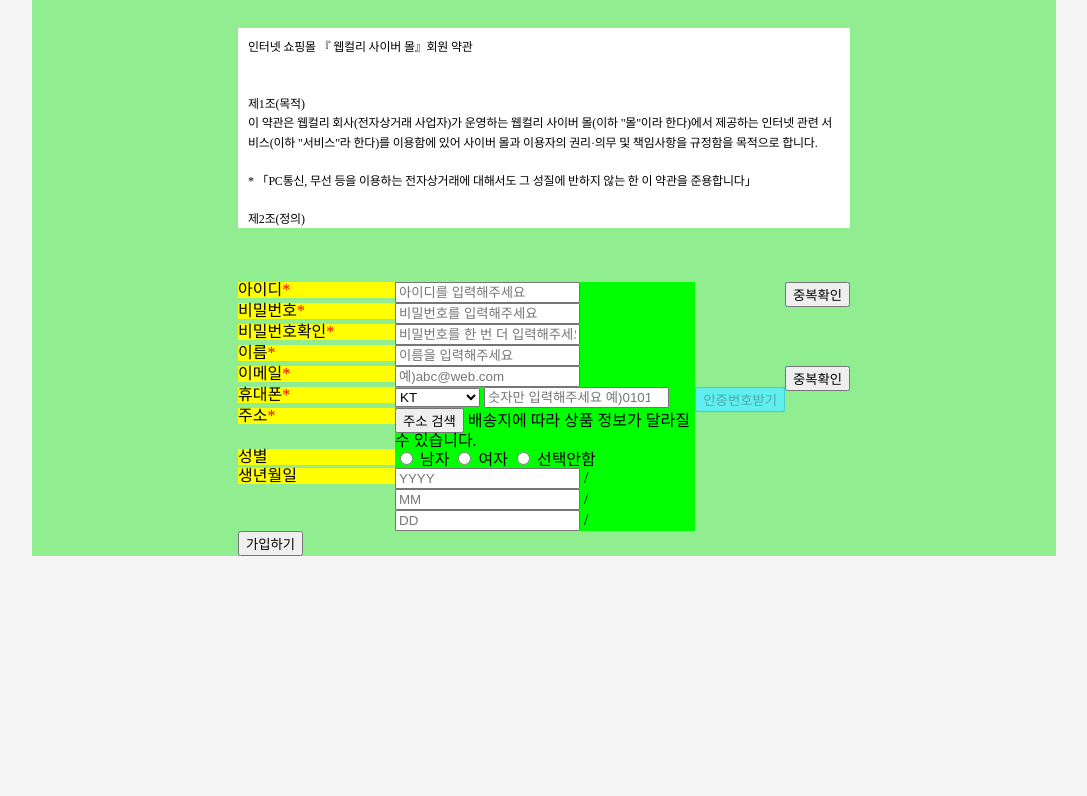
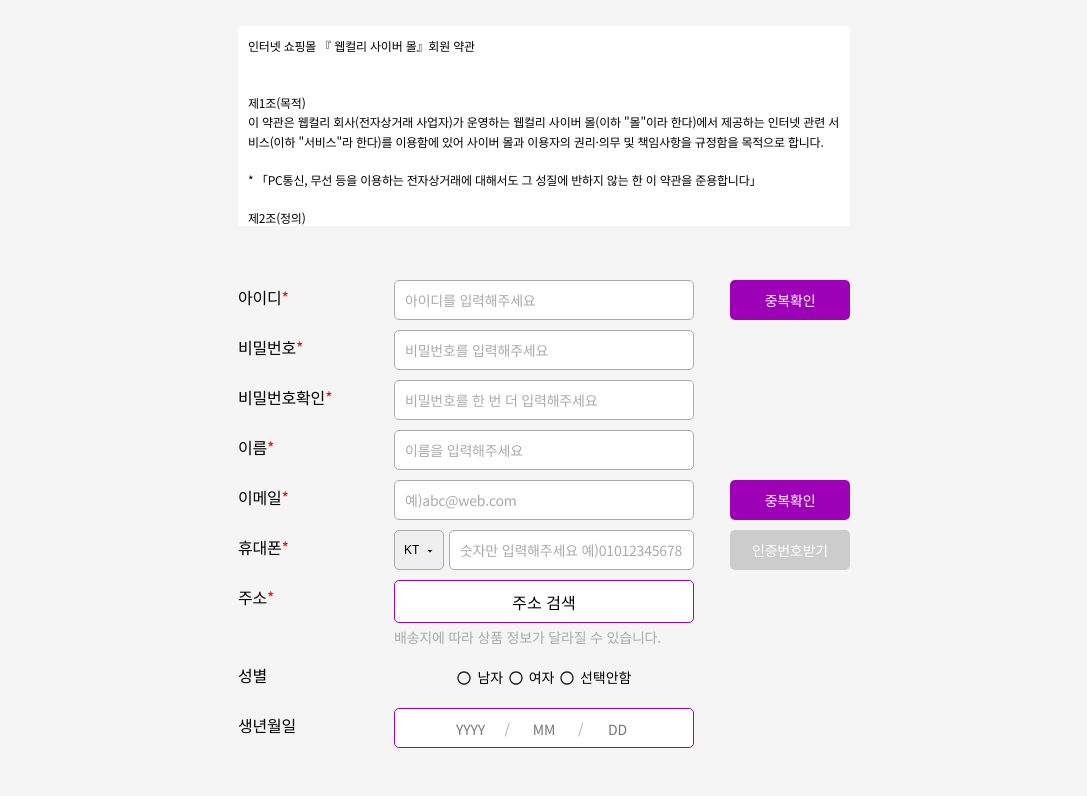
Before and after one commit to kimnani01/css_study, a plain HTML site: page project_form/kurly_join.html in a window 1280 px wide. Shown: the part 119-915 px from the top of the page, without its empty margins (96-1183 px from the left). Before the commit the page ends 800 px from the top, so only its background shows below. Drawn offline with Linux system fonts and the light colour scheme.

Commit message:
컬리, 오늘의집 회원가입

```diff
--- a/project_form/kurly_join.html
+++ b/project_form/kurly_join.html
@@ -33,19 +33,19 @@
                 <dl>
                     <dt>아이디<span>*</span></dt>
                     <dd><input type="text" name="user_id" placeholder="아이디를 입력해주세요" required></dd>
-                    <dd><button type="button" id="user_name_check">중복확인</button></dd>
+                    <dd><button type="button" id="id_check_btn">중복확인</button></dd>
                     <dt>비밀번호<span>*</span></dt>
                     <dd><input type="password" name="user_pw" placeholder="비밀번호를 입력해주세요" required></dd>
                     <dd></dd>
                     <dt>비밀번호확인<span>*</span></dt>
-                    <dd><input type="password" name="user_pw_reenter" placeholder="비밀번호를 한 번 더 입력해주세요" required></dd>
+                    <dd><input type="password" name="user_pw_re" placeholder="비밀번호를 한 번 더 입력해주세요" required></dd>
                     <dd></dd>
                     <dt>이름<span>*</span></dt>
                     <dd><input type="text" name="user_name" placeholder="이름을 입력해주세요" required></dd>
                     <dd></dd>
                     <dt>이메일<span>*</span></dt>
                     <dd><input type="email" name="user_mail" placeholder="예)abc@web.com" required></dd>
-                    <dd><button type="button" id="user_mail_check">중복확인</button></dd>
+                    <dd><button type="button" id="mail_check_btn">중복확인</button></dd>
                     <dt>휴대폰<span>*</span></dt>
                     <dd>
                         <select name="mobile_carrier">
@@ -56,33 +56,32 @@
                             <option value="lg_budget">LG알뜰폰</option>
                             <option value="skt_budget">SKT알뜰폰</option>
                         </select>
-                        <input type="number" name="user_phone_num" placeholder="숫자만 입력해주세요 예)01012345678" required>
+                        <input type="number" name="user_phone" placeholder="숫자만 입력해주세요 예)01012345678" required>
                     </dd>
-                    <dd><button type="button" id="certification_number" disabled>인증번호받기</button></dd>
+                    <dd><button type="button" id="certification_btn" disabled>인증번호받기</button></dd>
                     <dt>주소<span>*</span></dt>
                     <dd>
-                        <button type="button" id="user_address">주소 검색</button>
+                        <button type="button" id="btn_address_search">주소 검색</button>
                         <span>배송지에 따라 상품 정보가 달라질 수 있습니다.</span>
                     </dd>
                     <dd></dd>
                     <dt>성별</dt>
                     <dd>
-                        <input type="radio" id="male" name="user_gender" value="male">
+                        <input type="radio" id="male" name="gender" value="male">
                         <label for="male">남자</label>
-                        <input type="radio" id="female" name="user_gender" value="female">
+                        <input type="radio" id="female" name="gender" value="female">
                         <label for="female">여자</label>
-                        <input type="radio" id="not_selected" name="user_gender" value="not_selected">
-                        <label for="not_selected">선택안함</label>
+                        <input type="radio" id="none" name="gender" value="none">
+                        <label for="none">선택안함</label>
                     </dd>
                     <dd></dd>
                     <dt>생년월일</dt>
                     <dd>
-                        <input type="number" name="year" placeholder="YYYY">
+                        <input type="number" name="birthday_year" maxlength="4" placeholder="YYYY">
                         <span>/</span>
-                        <input type="number" name="month" placeholder="MM">
+                        <input type="number" name="birthday_month" maxlength="2" placeholder="MM">
                         <span>/</span>
-                        <input type="number" name="day" placeholder="DD">
-                        <span>/</span>
+                        <input type="number" name="birthday_day" maxlength="2" placeholder="DD">
                     </dd>
                     <dd></dd>
                 </dl>
--- a/project_form/styles/kurly_join.css
+++ b/project_form/styles/kurly_join.css
@@ -9,9 +9,8 @@ html::-o-scrollbar-thumb:hover {background-color: #555;}
 ::-webkit-scrollbar-thumb:hover {background-color: #555;}
 body, html {background-color: #F5F5F5;}
 main {
-    font-family: "Noto Sans KR" sans-serif;
+    font-family: "Noto Sans KR", sans-serif;
     width: 1024px;
-    background-color: lightgreen;
     margin: 40px auto 0;
 }
 main h1 {
@@ -20,6 +19,7 @@ main h1 {
 }
 main h1 a {}
 main h1 a img {}
+/* 회원가입약관 */
 main .law {
     width: 612px; height: 200px;
     background-color: #fff;
@@ -41,41 +41,160 @@ main .law h3 {}
 main .law p {
     margin-bottom: 19px;
 }
+/* 회원가입양식 */
 main #join_frm {
     width: 612px;
-    margin: 0 auto 0;
+    margin: 0 auto;
 }
 main #join_frm .user_info {}
 main #join_frm .user_info dl {
     overflow: hidden;
 }
-main #join_frm .user_info dl dt {
-    background-color: yellow;
+main #join_frm .user_info dl dt /* 제목 공통 */{
     float: left;
-    width: 157px;
+    width: 156px; height: 40px;
+    padding: 8.5px 0;
+    letter-spacing: -0.2px;
 }
-main #join_frm .user_info dl dt span {
+main #join_frm .user_info dl dt span /* 필수표시 */{
     color:#f00
 }
-main #join_frm .user_info dl dd {
-    background-color: lime;
+main #join_frm .user_info dl dd /* 내용 공통 */{
     float: left;
+    width: 300px; height: 40px;
+    margin-bottom: 10px;
 }
-main #join_frm .user_info dl dt + dd {
-    width: 300px;
-}
-main #join_frm .user_info dl dt + dd::placeholder {
+/* 아이디, 비밀번호, 확인, 이름, 이메일, 휴대폰 입력 input 공통 선택자 */
+main #join_frm .user_info dl dd input[name^=user] {
+    background-color: #fff;
+    width: 100%; height: 100%;
+    border: 1px solid #aaa;
+    border-radius: 5px;
+    letter-spacing: -0.2px;
+    font-size: 0.875rem;
     padding: 10px 0 10px 10px;
 }
-main #join_frm .user_info dl dd:nth-child(3n) {
-    background-color: aqua;
+main #join_frm .user_info dl dd input[name^=user]::placeholder {
+    color: #aaa;
+}
+main #join_frm .user_info dl dd:nth-child(3n) /* 내용(버튼위치, 빈) 공통 */{
+    width: 156px;
+    float: right;
+    text-align: right;
+}
+/* 중복확인(아이디, 이메일), 인증번호 받기 공통 선택자 */
+main #join_frm .user_info dl dd button[id$=btn] {
+    background-color: #9e00b7;
+    color: #fff;
+    width: 120px; height: 100%;
+    border: 0;
+    border-radius: 5px;
+    letter-spacing: -0.2px;
+    font-size: 0.875rem;
+}
+/* 휴대폰 */
+main #join_frm .user_info dl dd select[name=mobile_carrier] {
+    appearance: none; /* select의 기본 화살표 숨기기 */
+    background-image: url(../images/arrow_drop_down.svg);
+    background-repeat: no-repeat;
+    /*
+    background-position: x축값 y축값; (왼쪽상단기준)
+    background-position: 10px 20px;
+    background-position: right bottom;
+    */
+    background-position: 29px 14px;
+    font-size: 0.75rem;
+    padding-left: 9px;
+    width: 50px; height: 100%;
+    border: 1px solid #aaa;
+    border-radius: 5px;
+    margin-right: 5px;
+}
+main #join_frm .user_info dl dd select[name=mobile_carrier] option {}
+main #join_frm .user_info dl dd select[name=mobile_carrier] + input {
+    width: 245px;
     float: right;
 }
-main #join_frm .user_info dl dd input {}
-main #join_frm .user_info dl dd button {}
-main #join_frm .user_info dl dd select {}
-main #join_frm .user_info dl dd select option {}
-main #join_frm .user_info dl dd span {}
-main #join_frm .user_info dl dd input label {}
-main .sign_up {}
-main .sign_up button {}
+main #join_frm .user_info dl dd button[id$=btn]:disabled /* 인증번호 받기(색상) */{
+    background-color: #ccc;
+}
+/* 주소 */
+main #join_frm .user_info dl dt:nth-of-type(7) + dd,
+main #join_frm .user_info dl dt:nth-of-type(7) + dd + dd {
+    height: 68px;
+}
+main #join_frm .user_info dl dd #btn_address_search {
+    background-color: #fff;
+    border: 1px solid #9e00b7;
+    border-radius: 5px;
+    width: 100%; height: 43px;
+    margin-bottom: 5px;
+}
+main #join_frm .user_info dl dd #btn_address_search + span {
+    color: #aaa;
+    font-size: 0.875rem;
+    letter-spacing: -0.2px;
+}
+/* 성별 */
+main #join_frm .user_info dl dt:nth-of-type(8) + dd {
+    text-align: center;
+    padding: 10px 0;
+}
+main #join_frm .user_info dl dd input[name=gender] /* 공통 */{
+    display: none;
+}
+main #join_frm .user_info dl dd input[name=gender]:checked + label /* 선택공통 */{
+    background-image: url(../images/gender_checked.svg);
+}
+main #join_frm .user_info dl dd input[name=gender] + label /* 공통 */{
+    background-image: url(../images/gender_unchecked.svg);
+    background-repeat: no-repeat;
+    padding-left: 21px;
+    background-position:0 3px;
+    font-size: 0.875rem;
+}
+/* 생년월일 */
+/* 생년월일 dd만 별도 선택자 추가 */
+main #join_frm .user_info dl dt:last-of-type + dd {
+    background-color: #fff;
+    border: 1px solid #9e00b7;
+    border-radius: 5px;
+    margin-bottom: 54px;
+    text-align: center;
+    padding: 10px 0;
+}
+main #join_frm .user_info dl dd input[name^=birthday] {
+    border: none;
+    color: #aaa;
+    font-size: 0.875rem;
+    letter-spacing: -0.2px;
+    text-align: center;
+    width: 59px;
+}
+main #join_frm .user_info dl dd input[name^=birthday] + span {
+    color: #aaa;
+    font-size: 0.875rem;
+}
+/* number 옆 화살표 모양 없애기 */
+/* Chrome, Safari, Edge, Opera */
+main #join_frm .user_info dl dd input[type=number]::-webkit-outer-spin-button,
+main #join_frm .user_info dl dd input[type=number]::-webkit-inner-spin-button {
+    -webkit-appearance: none;
+    margin: 0;
+}
+/* Firefox */
+main #join_frm .user_info dl dd input[type=number] {
+    -moz-appearance: textfield;
+}
+/* 최종버튼 */
+main #join_frm .user_info .sign_up {
+    text-align: center;
+}
+main #join_frm .user_info .sign_up #join_btn {
+    background-color: #9e00b7;
+    color: #fff;
+    border: 0;
+    border-radius: 10px;
+    width: 200px; height: 40px;
+    font-size: 0.875rem;
+}
--- a/project_form/styles/reset.css
+++ b/project_form/styles/reset.css
@@ -4,12 +4,13 @@ body,html,
 h1,h2,h3,h4,h5,h6, fieldset,
 p,ul,ol,li,dl,dt,dd,table,tr,td,th,thead,tbody, tfoot,
 div,header,nav,aside,article,section,footer,figure,
-address,blockquote,video,iframe,hr
-span,em,strong,q,a,sub,sup,details,figcaption,summary,time,s,del,code,mark,img {
-    font-size: 1.0rem;
+address,blockquote,video,iframe,hr,
+span,em,strong,q,a,sub,sup,details,figcaption,summary,time,s,del,code,mark,img,button,input {
+    font-size: 1.0em;
     font-weight:normal;
     font-style:normal;
     line-height:1.0; margin:0; padding:0;
+    font-family: "Noto Sans KR", sans-serif;
 }
 a {color:#000; text-decoration:none;}
 ul,ol,li {list-style:none;}
--- a/styles/reset.css
+++ b/styles/reset.css
@@ -4,12 +4,13 @@ body,html,
 h1,h2,h3,h4,h5,h6, fieldset,
 p,ul,ol,li,dl,dt,dd,table,tr,td,th,thead,tbody, tfoot,
 div,header,nav,aside,article,section,footer,figure,
-address,blockquote,video,iframe,hr
-span,em,strong,q,a,sub,sup,details,figcaption,summary,time,s,del,code,mark,img {
-    font-size: 1.0rem;
+address,blockquote,video,iframe,hr,
+span,em,strong,q,a,sub,sup,details,figcaption,summary,time,s,del,code,mark,img,button,input {
+    font-size: 1.0em;
     font-weight:normal;
     font-style:normal;
     line-height:1.0; margin:0; padding:0;
+    font-family: "Noto Sans KR", sans-serif;
 }
 a {color:#000; text-decoration:none;}
 ul,ol,li {list-style:none;}
```
Also changed, not shown: project_form/house_join.html (added, +99 -0 lines), project_form/images/agree_check_box.svg (added), project_form/images/agree_uncheck_box.svg (added), project_form/images/arrow_forward.svg (added), project_form/images/facebook_symbol.svg (added), project_form/images/house_logo.png (added), project_form/images/kakaotalk_symbol.svg (added), project_form/images/mail_drop_down.svg (added), project_form/images/naver_symbol.svg (added), project_form/styles/house_join.css (added).
